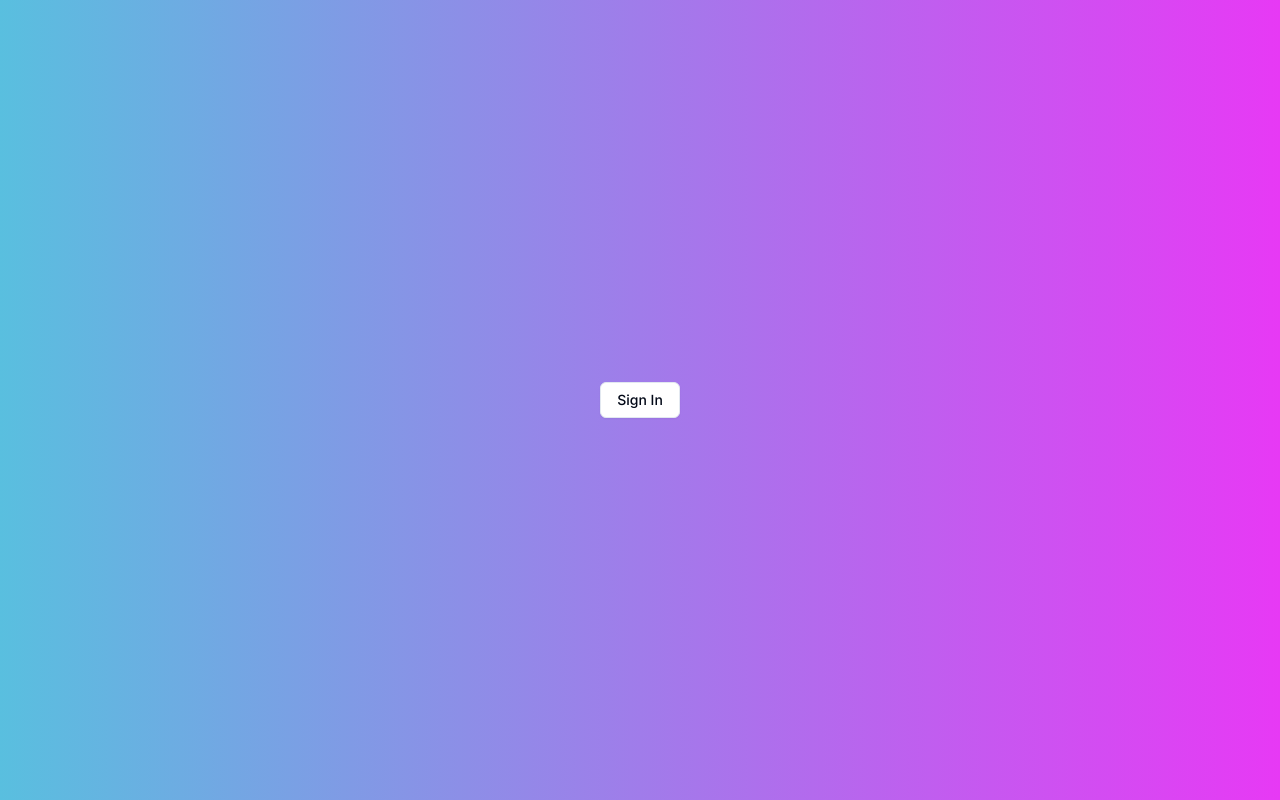
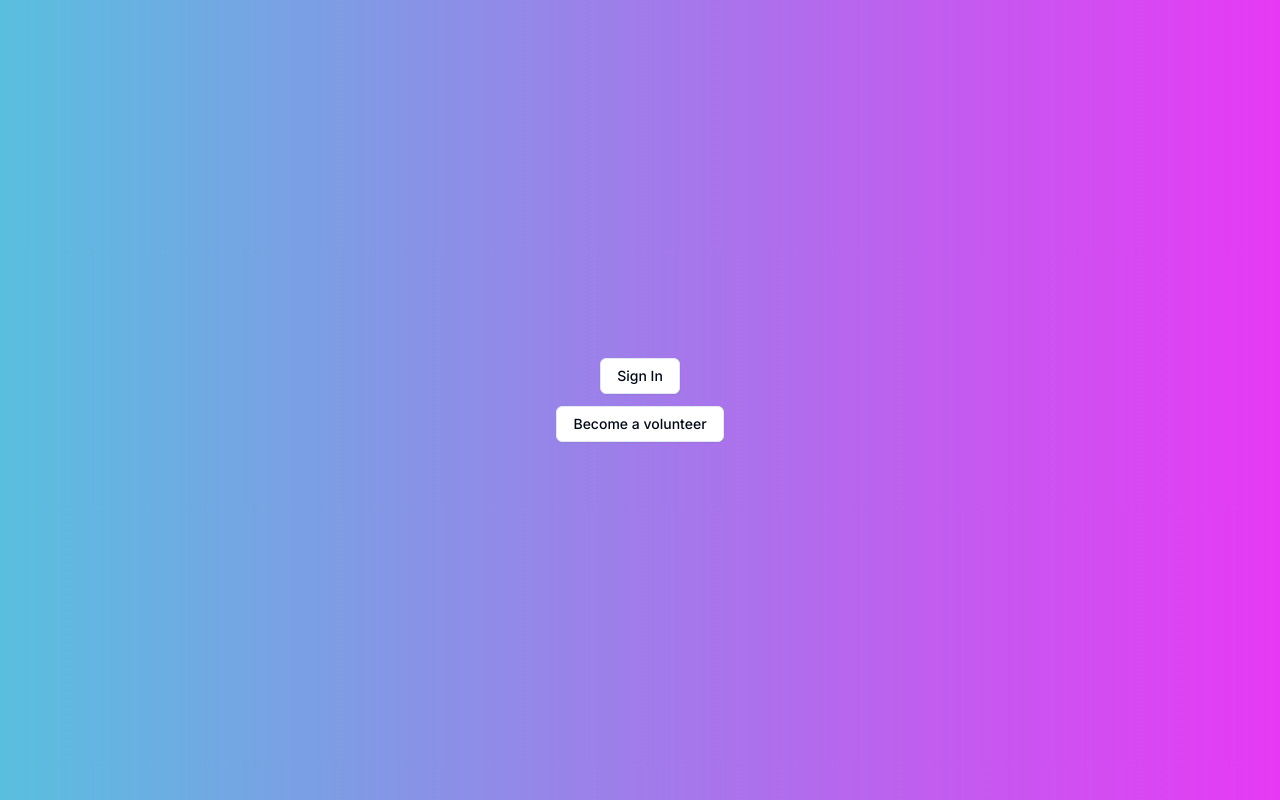
Before and after one commit to tareqhassan2014/nongorfoundation.org, a Next.js app: page / in a window 1280 px wide. Built offline with nearby package versions, Linux system fonts and the light colour scheme.

Commit message:
volunteer button added

```diff
--- a/Routes/paths.ts
+++ b/Routes/paths.ts
@@ -11,4 +11,7 @@ export const paths = {
     newPassword: `${ROOTS.AUTH}/new-password`,
   },
   home: "/",
+  pages:{
+    volunteer: '/pages/volunteer'
+  }
 };
--- a/app/page.tsx
+++ b/app/page.tsx
@@ -5,9 +5,13 @@ import Link from "next/link";
 export default function Home() {
 	console.log(paths.auth.login);
 	return (
-		<main className="flex h-full py-20 flex-col justify-center items-center bg-gradient-to-r from-[#59BFDF] to-[#E739F5]">
+		<main className="flex gap-3 h-full py-20 flex-col justify-center items-center bg-gradient-to-r from-[#59BFDF] to-[#E739F5]">
 			<Button variant="outline">
 				<Link href={paths.auth.login}>Sign In</Link>
+			</Button>
+
+			<Button variant="outline">
+				<Link href={paths.pages.volunteer}>Become a volunteer</Link>
 			</Button>
 		</main>
 	);
```
